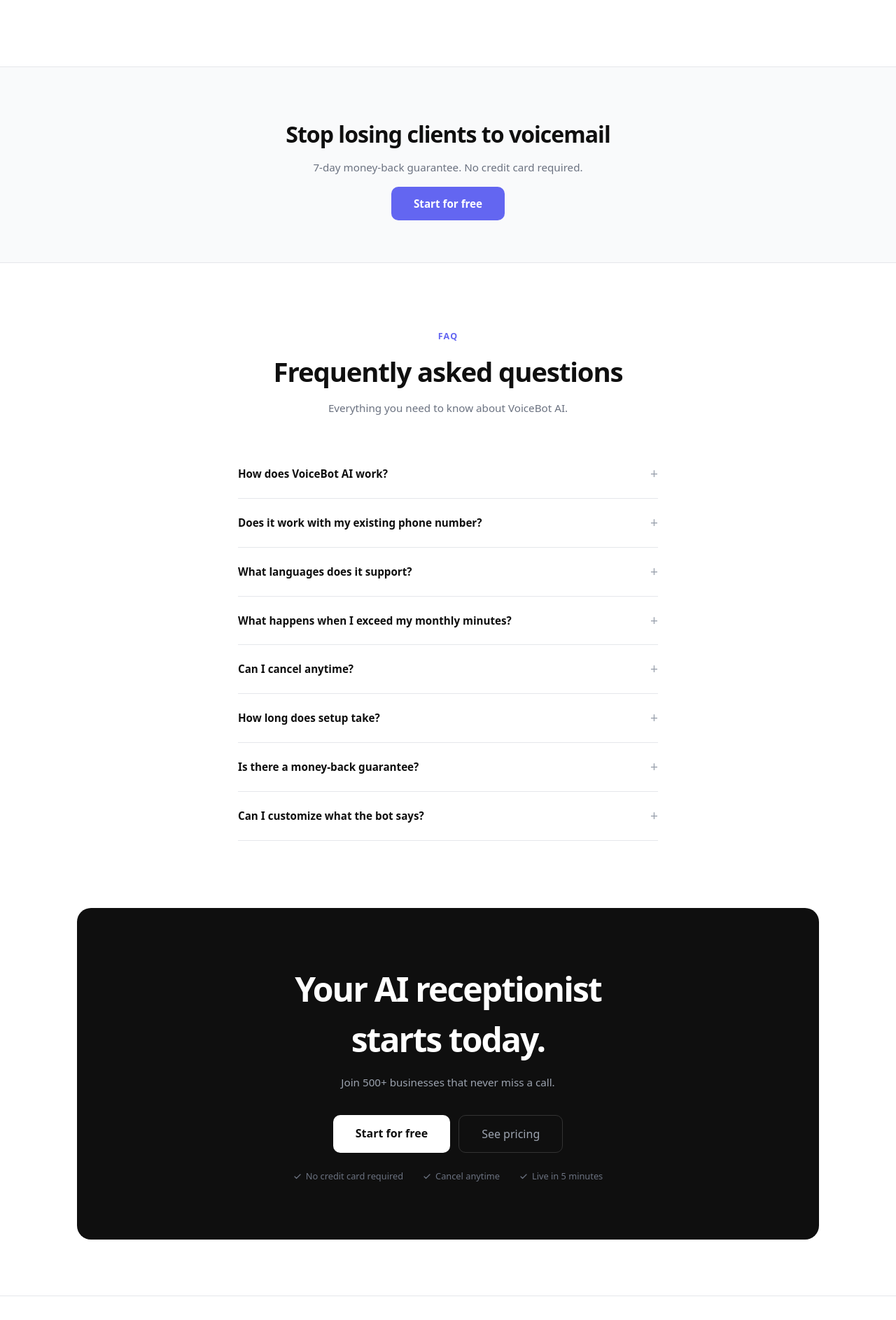
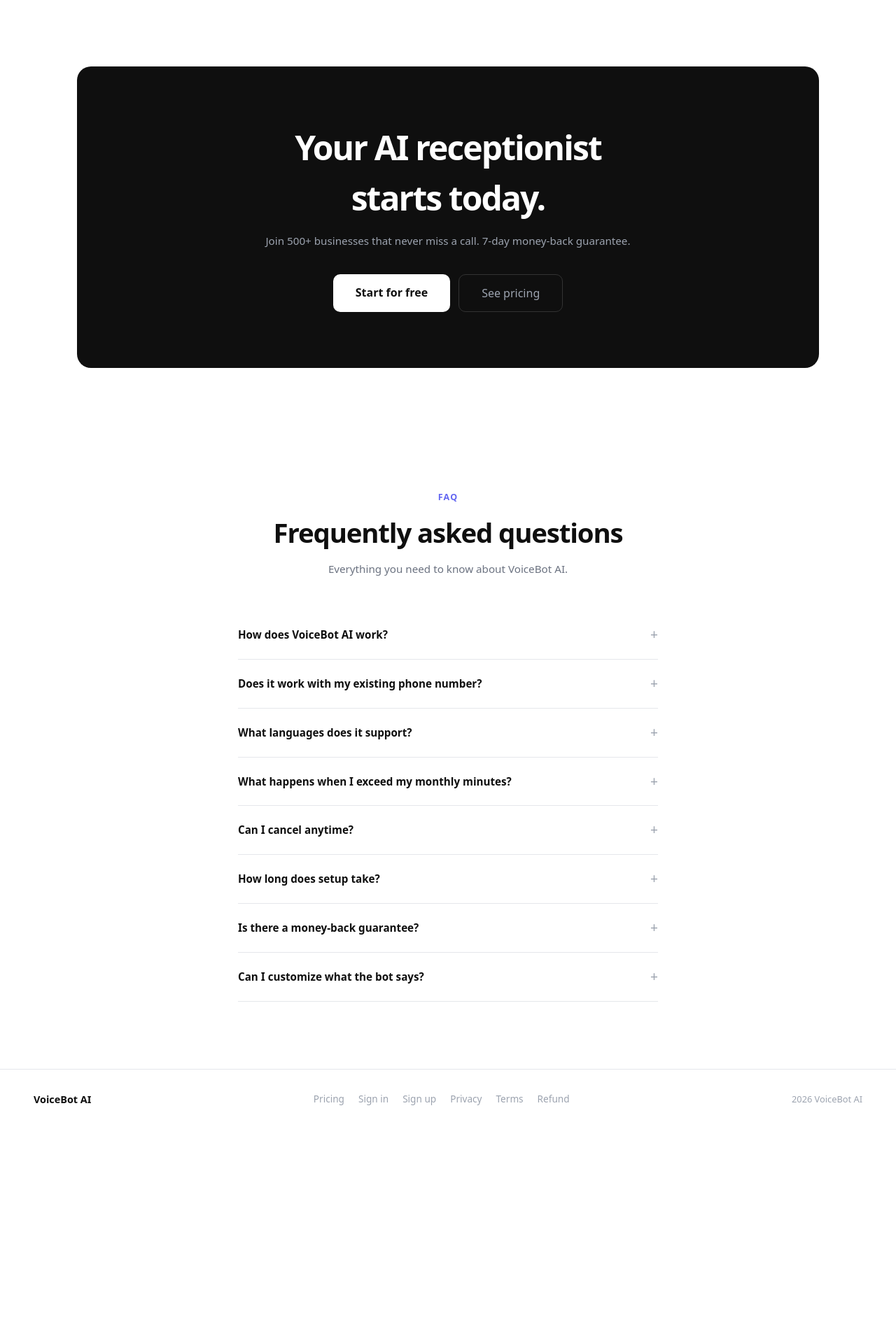
Before and after one commit to ilian94/dashboard-saas, a Next.js app: page / in a window 1280 px wide. Shown: the part 5309-7196 px from the top of the page at 70% size. After the commit the page ends 6923 px from the top, so only its background shows below. Built offline with nearby package versions, Linux system fonts and the light colour scheme; no server answers.

Commit message:
homepage - CTA repositioned, no credit card badge removed

```diff
--- a/app/page.js
+++ b/app/page.js
@@ -325,11 +325,14 @@ export default function Home() {
         </div>
       </section>
 
-      {/* CTA INTERMEDIAIRE */}
-      <section style={{ textAlign: 'center', padding: '72px 20px', borderTop: `1px solid ${C.border}`, borderBottom: `1px solid ${C.border}`, background: C.bgSecondary }}>
-        <h2 style={{ fontSize: 'clamp(1.4rem, 3vw, 2rem)', fontWeight: 700, letterSpacing: '-0.03em', marginBottom: '12px', color: C.text }}>Stop losing clients to voicemail</h2>
-        <p style={{ color: C.textSecondary, marginBottom: '28px', fontSize: '0.95rem' }}>7-day money-back guarantee. No credit card required.</p>
-        <Link href="/register" style={{ background: C.accent, color: '#fff', textDecoration: 'none', fontWeight: 700, fontSize: '0.95rem', padding: '14px 32px', borderRadius: '10px' }}>Start for free</Link>
+      {/* CTA FINAL */}
+      <section style={{ margin: '0 auto 80px', background: C.text, borderRadius: '20px', textAlign: 'center', padding: '80px 40px', maxWidth: '1060px' }}>
+        <h2 style={{ fontSize: 'clamp(1.8rem, 4vw, 3rem)', fontWeight: 700, letterSpacing: '-0.04em', marginBottom: '14px', color: '#fff' }}>Your AI receptionist<br />starts today.</h2>
+        <p style={{ color: '#9ca3af', marginBottom: '36px', fontSize: '0.95rem' }}>Join 500+ businesses that never miss a call. 7-day money-back guarantee.</p>
+        <div style={{ display: 'flex', gap: '12px', justifyContent: 'center', flexWrap: 'wrap' }}>
+          <Link href="/register" style={{ background: '#fff', color: C.text, textDecoration: 'none', fontWeight: 700, fontSize: '1rem', padding: '14px 32px', borderRadius: '10px' }}>Start for free</Link>
+          <Link href="/pricing" style={{ background: 'transparent', color: '#9ca3af', textDecoration: 'none', fontWeight: 500, fontSize: '1rem', padding: '14px 32px', borderRadius: '10px', border: '1px solid #333' }}>See pricing</Link>
+        </div>
       </section>
 
       {/* FAQ */}
@@ -348,24 +351,6 @@ export default function Home() {
                 <p style={{ fontSize: '0.875rem', color: C.textSecondary, lineHeight: 1.7, paddingBottom: '20px', margin: 0 }}>{faq.a}</p>
               )}
             </div>
-          ))}
-        </div>
-      </section>
-
-      {/* CTA FINAL */}
-      <section style={{ margin: '0 auto 80px', background: C.text, borderRadius: '20px', textAlign: 'center', padding: '80px 40px', maxWidth: '1060px' }}>
-        <h2 style={{ fontSize: 'clamp(1.8rem, 4vw, 3rem)', fontWeight: 700, letterSpacing: '-0.04em', marginBottom: '14px', color: '#fff' }}>Your AI receptionist<br />starts today.</h2>
-        <p style={{ color: '#9ca3af', marginBottom: '36px', fontSize: '0.95rem' }}>Join 500+ businesses that never miss a call.</p>
-        <div style={{ display: 'flex', gap: '12px', justifyContent: 'center', flexWrap: 'wrap' }}>
-          <Link href="/register" style={{ background: '#fff', color: C.text, textDecoration: 'none', fontWeight: 700, fontSize: '1rem', padding: '14px 32px', borderRadius: '10px' }}>Start for free</Link>
-          <Link href="/pricing" style={{ background: 'transparent', color: '#9ca3af', textDecoration: 'none', fontWeight: 500, fontSize: '1rem', padding: '14px 32px', borderRadius: '10px', border: '1px solid #333' }}>See pricing</Link>
-        </div>
-        <div style={{ display: 'flex', justifyContent: 'center', gap: '28px', marginTop: '24px', flexWrap: 'wrap' }}>
-          {['No credit card required', 'Cancel anytime', 'Live in 5 minutes'].map(t => (
-            <span key={t} style={{ fontSize: '0.8rem', color: '#6b7280', display: 'flex', alignItems: 'center', gap: '6px' }}>
-              <svg width="12" height="12" viewBox="0 0 24 24" fill="none" stroke="#6b7280" strokeWidth="2.5" strokeLinecap="round" strokeLinejoin="round"><polyline points="20 6 9 17 4 12"/></svg>
-              {t}
-            </span>
           ))}
         </div>
       </section>
```
